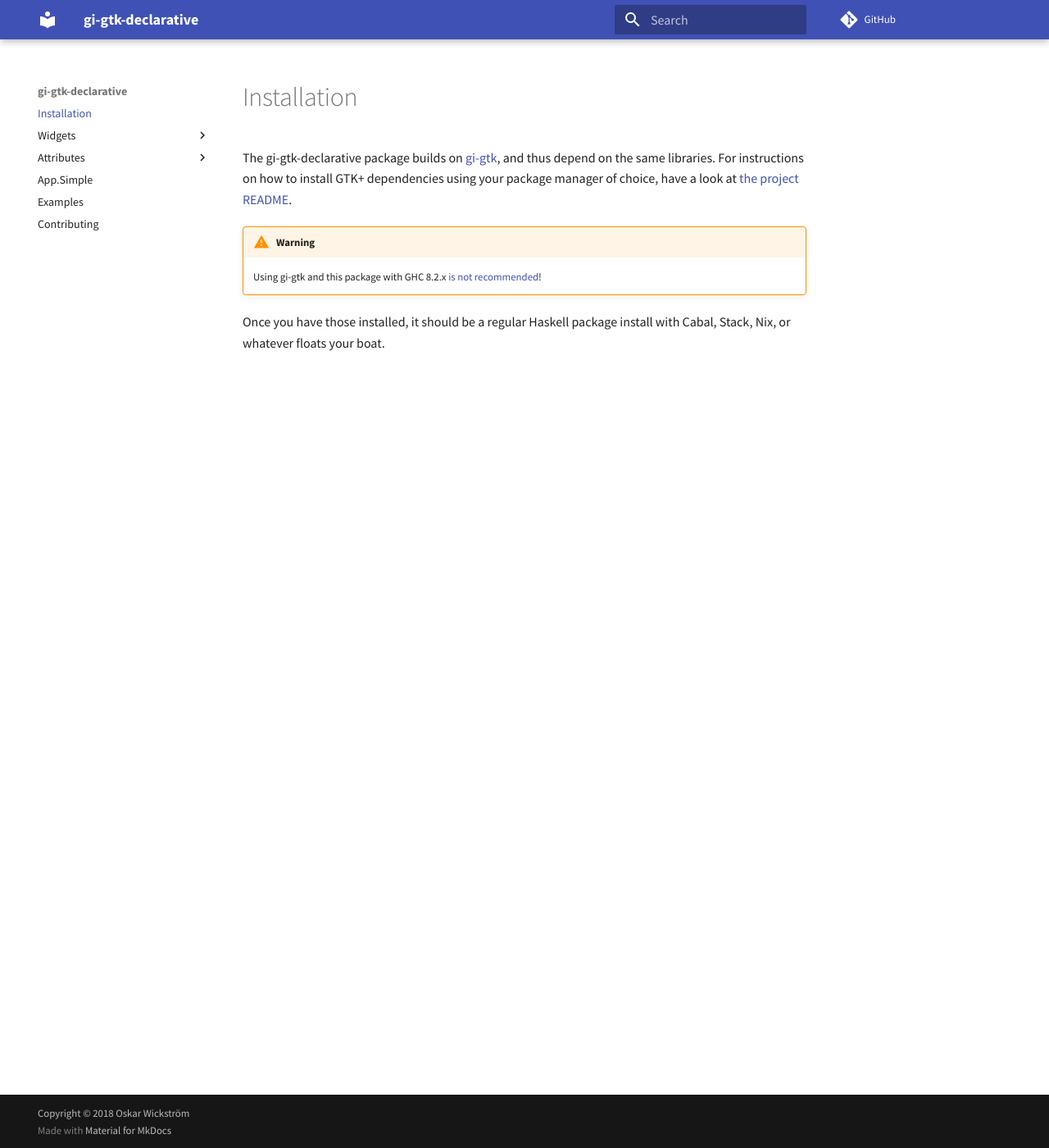
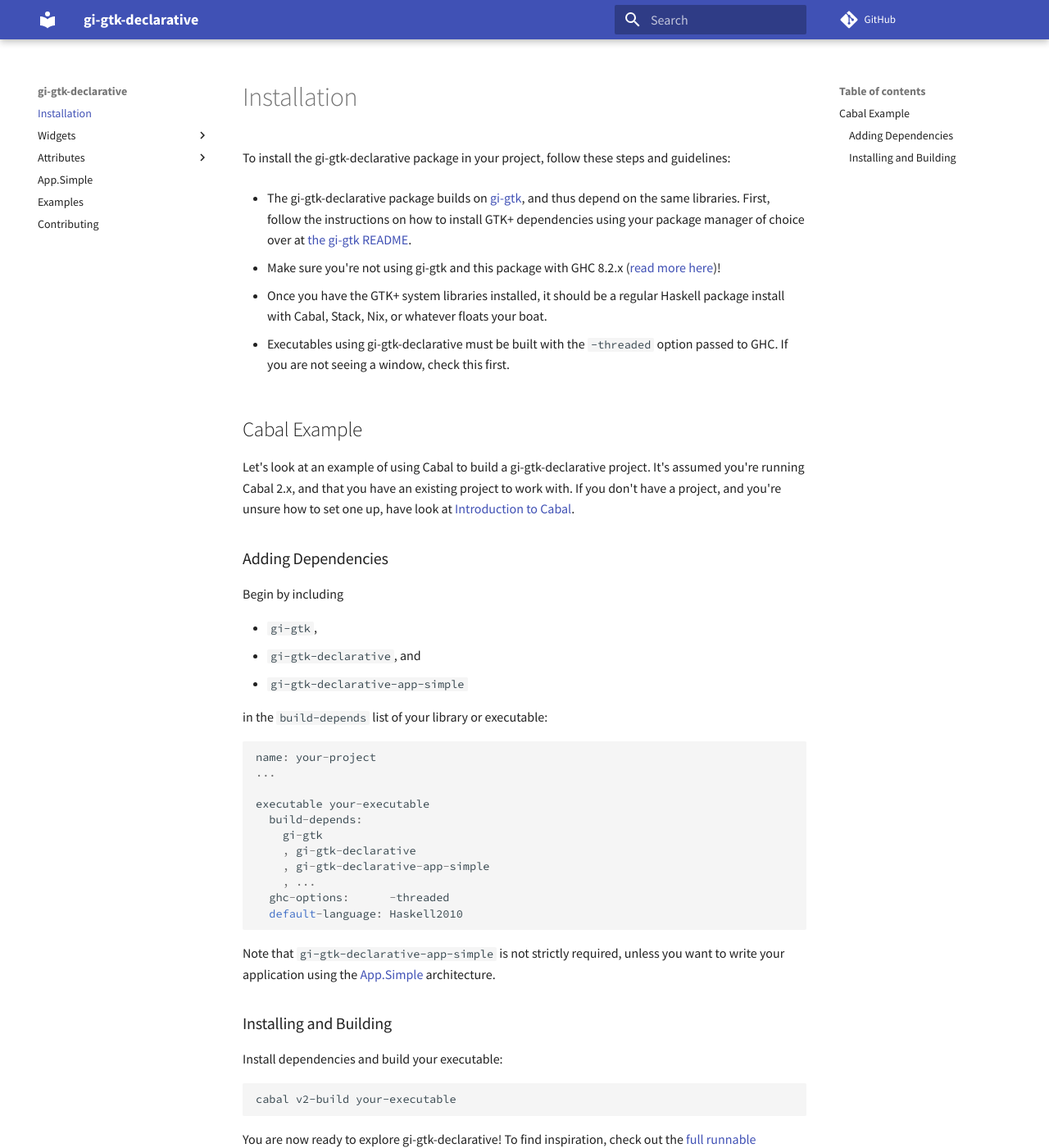
Before and after one commit to owickstrom/gi-gtk-declarative, an MkDocs documentation site: the page built from docs/src/installation.md, in a window 1280 px wide and 1400 px high. Shown: the whole window at 82% size. Built offline with MkDocs 1.6.1 and Material for MkDocs 9.7.7, drawn with Linux system fonts in a browser that asks for light colours; comment, search, counter and statistics services are not loaded; some of the changed text lies outside the part shown.

Commit message:
Move installation and build instructions from README

````diff
--- a/docs/src/installation.md
+++ b/docs/src/installation.md
@@ -1,16 +1,69 @@
 # Installation
 
-The gi-gtk-declarative package builds on
-[gi-gtk](https://hackage.haskell.org/package/gi-gtk), and thus depend
-on the same libraries. For instructions on how to install GTK+
-dependencies using your package manager of choice, have a look at [the
-project
-README](https://github.com/haskell-gi/haskell-gi#installation).
+To install the gi-gtk-declarative package in your project, follow
+these steps and guidelines:
 
-!!! warning
+- The gi-gtk-declarative package builds on
+  [gi-gtk](https://hackage.haskell.org/package/gi-gtk), and thus
+  depend on the same libraries. First, follow the instructions on how
+  to install GTK+ dependencies using your package manager of choice
+  over at [the gi-gtk
+  README](https://github.com/haskell-gi/haskell-gi#installation).
 
-    Using gi-gtk and this package with GHC 8.2.x
-    [is not recommended](https://github.com/haskell-gi/haskell-gi#%EF%B8%8F-ghc-82x-%EF%B8%8F)!
+- Make sure you're not using gi-gtk and this package with GHC 8.2.x ([read more here](https://github.com/haskell-gi/haskell-gi#%EF%B8%8F-ghc-82x-%EF%B8%8F))!
 
-Once you have those installed, it should be a regular Haskell package
-install with Cabal, Stack, Nix, or whatever floats your boat.
+- Once you have the GTK+ system libraries installed, it should be a
+  regular Haskell package install with Cabal, Stack, Nix, or whatever
+  floats your boat.
+
+- Executables using gi-gtk-declarative must be built with the
+  `-threaded` option passed to GHC. If you are not seeing a window,
+  check this first.
+
+
+## Cabal Example
+
+Let's look at an example of using Cabal to build a gi-gtk-declarative
+project. It's assumed you're running Cabal 2.x, and that you have an
+existing project to work with. If you don't have a project, and you're
+unsure how to set one up, have look at [Introduction to
+Cabal](https://haskell-at-work.com/episodes/2018-05-13-introduction-to-cabal.html).
+
+### Adding Dependencies
+
+Begin by including
+
+- `gi-gtk`,
+- `gi-gtk-declarative`, and
+- `gi-gtk-declarative-app-simple`
+
+in the `build-depends` list of your library or executable:
+
+    name: your-project
+    ...
+
+    executable your-executable
+      build-depends:
+        gi-gtk
+        , gi-gtk-declarative
+        , gi-gtk-declarative-app-simple
+        , ...
+      ghc-options:      -threaded
+      default-language: Haskell2010
+
+Note that `gi-gtk-declarative-app-simple` is not strictly required,
+unless you want to write your application using the
+[App.Simple](app-simple.md) architecture.
+
+### Installing and Building
+
+Install dependencies and build your executable:
+
+``` bash
+cabal v2-build your-executable
+```
+
+You are now ready to explore gi-gtk-declarative! To find inspiration,
+check out the [full runnable examples in the
+repository](https://github.com/owickstrom/gi-gtk-declarative/blob/master/examples/),
+or [dive right into the documentation](widgets/the-widget-type.md).
````
Also changed, not shown: BUILD.md (added, +37 -0 lines), README.md.
